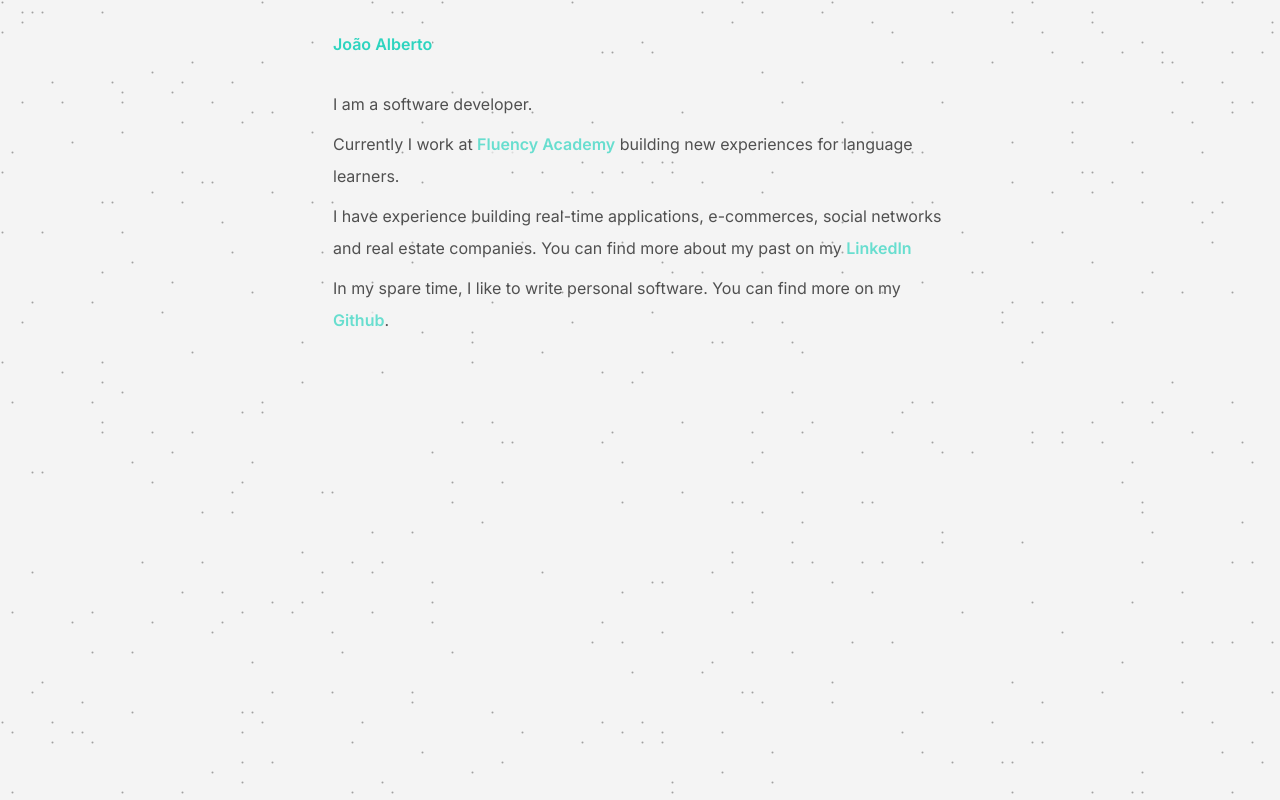
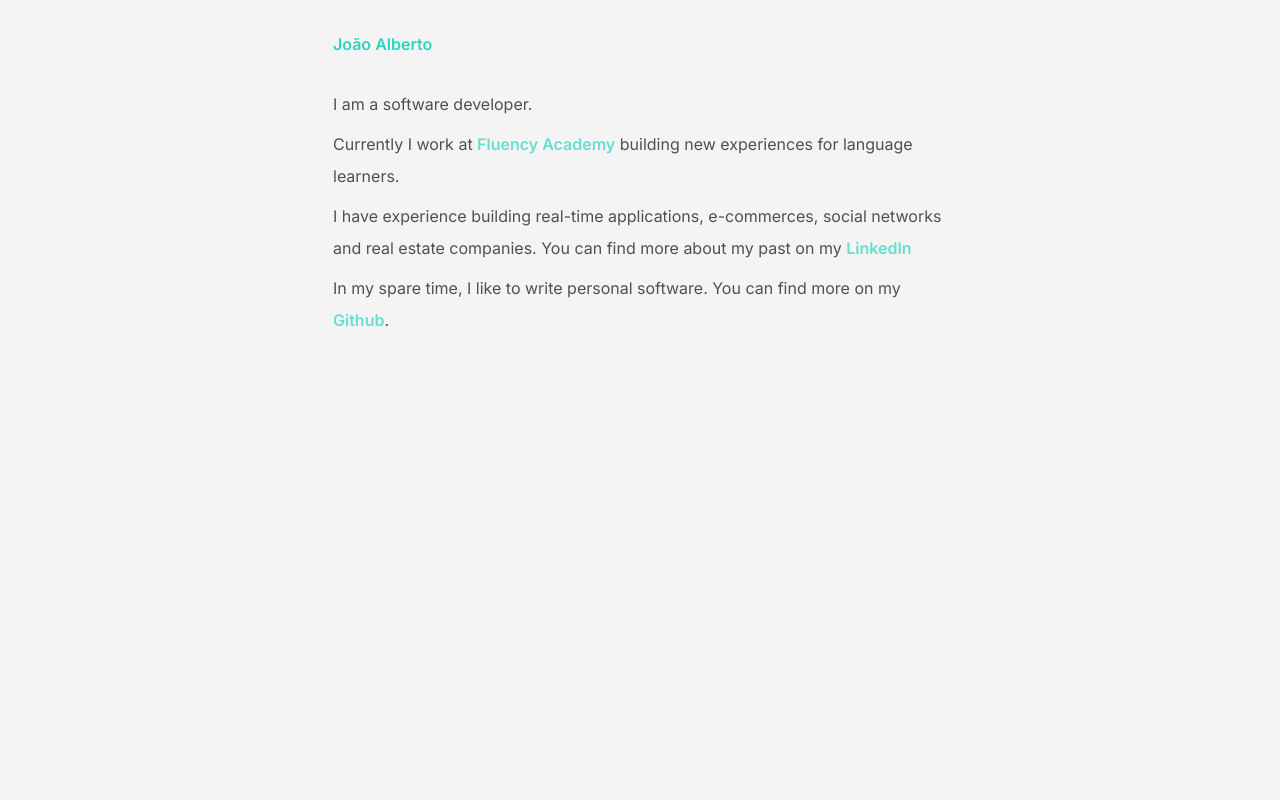
Before and after one commit to joaoalberto-dev/joaoalberto.dev, a Next.js app: page / in a window 1280 px wide. Built offline with nearby package versions, Linux system fonts and the light colour scheme.

Commit message:
chore: refactor and simplify canvas

```diff
--- a/src/components/canvas.tsx
+++ /dev/null
@@ -1,205 +0,0 @@
-"use client";
-
-import { useDarkMode } from "@/hooks/use-dark-mode";
-import { useEffect, useRef } from "react";
-
-const targetFPS = 24;
-const lightColor = `255,255,255`;
-const darkColor = `34,34,34`;
-const opacities = [
-  `.1`,
-  `.1`,
-  `.1`,
-  `.1`,
-  `.2`,
-  `.2`,
-  `.2`,
-  `.2`,
-  `.3`,
-  `.3`,
-  `.3`,
-  `.3`,
-  `.4`,
-  `.4`,
-  `.4`,
-  `.4`,
-  `.5`,
-  `.5`,
-  `.5`,
-  `.5`,
-  `.6`,
-  `.6`,
-  `.6`,
-  `.6`,
-];
-
-function createDots() {
-  const SCREEN_WIDTH = typeof window !== "undefined" ? window.innerWidth : 0;
-  const SCREEN_HEIGHT = typeof window !== "undefined" ? window.innerHeight : 0;
-  const dots: number[][] = [];
-
-  for (let row = 0; row <= SCREEN_HEIGHT / 10; row++) {
-    if (!dots[row]) dots[row] = [];
-
-    for (let col = 0; col <= SCREEN_WIDTH / 10; col++) {
-      dots[row][col] = Math.random() > 0.95 ? 1 : 0;
-    }
-  }
-
-  return dots;
-}
-
-function Canvas() {
-  let isForward = useRef(true);
-  const frame = useRef(0);
-  const hoveringElement = useRef<Element | null>(null);
-  const isDarkMode = useDarkMode();
-  const color = isDarkMode ? lightColor : darkColor;
-  const mouse = useRef<{ x: number; y: number }>({ x: -100, y: -100 });
-  const isClicking = useRef(false);
-  const canvas = useRef<HTMLCanvasElement | null>(null);
-  const dots = useRef(createDots());
-
-  useEffect(() => {
-    let timer: NodeJS.Timeout;
-
-    if (!canvas.current) return;
-
-    canvas.current.width = window.innerWidth;
-    canvas.current.height = window.innerHeight;
-
-    const context = canvas.current.getContext("2d");
-
-    if (!context) return;
-
-    function render(context: CanvasRenderingContext2D) {
-      const cycle = frame.current % opacities.length;
-
-      if (cycle === 0 && frame.current > 0) {
-        isForward.current = !isForward.current;
-      }
-
-      if (frame.current % (opacities.length * 2) === 0) {
-        dots.current = createDots();
-      }
-
-      context.fillStyle = `rgba(11, 11, 11, 1)`;
-      context.clearRect(0, 0, window.innerWidth, window.innerHeight);
-      const opacity =
-        opacities[isForward.current ? cycle : opacities.length - 1 - cycle];
-
-      let pos = {
-        x1: 0,
-        y1: 0,
-        x2: 0,
-        y2: 0,
-      };
-
-      if (hoveringElement.current !== null) {
-        const box = hoveringElement.current.getBoundingClientRect();
-        const x1 = Math.round(box.x / 10) - 1;
-        const y1 = Math.round(box.y / 10) - 1;
-        const x2 = Math.round(box.x / 10 + box.width / 10) + 1;
-        const y2 = Math.round(box.y / 10 + box.height / 10) + 1;
-
-        pos = {
-          x1,
-          y1,
-          x2,
-          y2,
-        };
-      }
-
-      for (let row = 0; row <= dots.current.length - 1; row++) {
-        for (let col = 0; col <= dots.current[row].length - 1; col++) {
-          const X = col * 10 + 2.5;
-          const Y = row * 10 + 2.5;
-
-          context.beginPath();
-          context.fillStyle = `rgba(${color},.1)`;
-          context.moveTo(col * 10 + 2.5, row * 10 + 2.5);
-
-          context.fillStyle = `rgba(${color},0)`;
-
-          if (dots.current[row][col])
-            context.fillStyle = `rgba(${color},${opacity})`;
-
-          context.arc(X, Y, 1, 0, Math.PI * 2);
-
-          context.closePath();
-
-          const a = X - mouse.current.x;
-          const b = Y - mouse.current.y;
-          const c = Math.sqrt(a * a + b * b);
-          const SIZE = isClicking.current ? 60 : 40;
-
-          if (hoveringElement.current === null && c < SIZE)
-            context.fillStyle = `rgba(255,0,0,1)`;
-
-          if (hoveringElement.current !== null) {
-            if (
-              row >= pos.y1 &&
-              row <= pos.y2 &&
-              col >= pos.x1 &&
-              col <= pos.x2
-            ) {
-              context.fillStyle = `rgba(255,0,0,1)`;
-            }
-          }
-
-          context.fill();
-        }
-      }
-
-      timer = setTimeout(() => {
-        requestAnimationFrame(() => {
-          render(context);
-        });
-      }, 1000 / targetFPS);
-
-      frame.current += 1;
-    }
-
-    render(context);
-
-    return () => {
-      clearTimeout(timer);
-    };
-  }, [dots, color]);
-
-  useEffect(() => {
-    window.addEventListener("pointerdown", () => (isClicking.current = true));
-    window.addEventListener("pointerup", () => (isClicking.current = false));
-
-    window.addEventListener("pointermove", (event) => {
-      const target = document.elementFromPoint(event.clientX, event.clientY);
-
-      if (target?.nodeName === "A") {
-        hoveringElement.current = target;
-      } else if (hoveringElement.current !== null) {
-        hoveringElement.current = null;
-      }
-
-      mouse.current = { x: event.clientX, y: event.clientY };
-    });
-
-    return () => {
-      window.removeEventListener(
-        "pointerdown",
-        () => (isClicking.current = true)
-      );
-      window.removeEventListener(
-        "pointerup",
-        () => (isClicking.current = false)
-      );
-
-      window.removeEventListener("pointermove", (event) => {
-        mouse.current = { x: event.clientX, y: event.clientY };
-      });
-    };
-  });
-
-  return <canvas ref={canvas} className="w-dvw h-dvh overscroll-none" />;
-}
-
-export { Canvas };
--- /dev/null
+++ b/src/components/canvas/index.tsx
@@ -0,0 +1,126 @@
+"use client";
+
+import { useDarkMode } from "@/hooks/use-dark-mode";
+import { useEffect, useRef } from "react";
+import {
+  createDots,
+  getElementBoundary,
+  isIntersecting,
+  targetFPS,
+} from "./utils";
+import { type Position } from "./types";
+
+function Canvas() {
+  const isDarkMode = useDarkMode();
+  const hoveringElement = useRef<Element | null>(null);
+  const mouse = useRef<{ x: number; y: number }>({ x: -100, y: -100 });
+  const isClicking = useRef(false);
+  const canvas = useRef<HTMLCanvasElement | null>(null);
+  const dots = useRef(createDots());
+
+  useEffect(() => {
+    const color = isDarkMode ? "rgb(255,255,255)" : "rgb(0,0,0)";
+    let timer: NodeJS.Timeout;
+
+    if (!canvas.current) return;
+
+    canvas.current.width = window.innerWidth;
+    canvas.current.height = window.innerHeight;
+
+    const context = canvas.current.getContext("2d");
+
+    if (!context) return;
+
+    function render(context: CanvasRenderingContext2D) {
+      if (!isClicking.current)
+        context.clearRect(0, 0, window.innerWidth, window.innerHeight);
+
+      let pos: Position = {
+        x1: 0,
+        y1: 0,
+        x2: 0,
+        y2: 0,
+      };
+
+      if (hoveringElement.current !== null) {
+        pos = getElementBoundary(hoveringElement.current);
+      }
+
+      for (let row = 0; row <= dots.current.length - 1; row++) {
+        for (let col = 0; col <= dots.current[row].length - 1; col++) {
+          const X = col * 10 + 2.5;
+          const Y = row * 10 + 2.5;
+
+          context.beginPath();
+          context.moveTo(X, Y);
+          context.closePath();
+
+          const a = X - mouse.current.x;
+          const b = Y - mouse.current.y;
+          const c = Math.sqrt(a * a + b * b);
+          const SIZE = 40;
+
+          if (!hoveringElement.current && c < SIZE) {
+            context.fillStyle = color;
+            context.arc(X, Y, 1, 0, Math.PI * 2);
+          }
+
+          if (hoveringElement.current && isIntersecting(row, col, pos)) {
+            context.fillStyle = color;
+            context.arc(X, Y, 1, 0, Math.PI * 2);
+          }
+
+          context.fill();
+        }
+      }
+
+      timer = setTimeout(() => {
+        requestAnimationFrame(() => {
+          render(context);
+        });
+      }, 1000 / targetFPS);
+    }
+
+    render(context);
+
+    return () => {
+      clearTimeout(timer);
+    };
+  }, [dots, isDarkMode]);
+
+  useEffect(() => {
+    window.addEventListener("pointerdown", () => (isClicking.current = true));
+    window.addEventListener("pointerup", () => (isClicking.current = false));
+
+    window.addEventListener("pointermove", (event) => {
+      const target = document.elementFromPoint(event.clientX, event.clientY);
+
+      if (target?.nodeName === "A") {
+        hoveringElement.current = target;
+      } else if (hoveringElement.current !== null) {
+        hoveringElement.current = null;
+      }
+
+      mouse.current = { x: event.clientX, y: event.clientY };
+    });
+
+    return () => {
+      window.removeEventListener(
+        "pointerdown",
+        () => (isClicking.current = true)
+      );
+      window.removeEventListener(
+        "pointerup",
+        () => (isClicking.current = false)
+      );
+
+      window.removeEventListener("pointermove", (event) => {
+        mouse.current = { x: event.clientX, y: event.clientY };
+      });
+    };
+  });
+
+  return <canvas ref={canvas} className="w-dvw h-dvh overscroll-none" />;
+}
+
+export { Canvas };
--- /dev/null
+++ b/src/components/canvas/types.ts
@@ -0,0 +1,8 @@
+type Position = {
+  x1: number | 0;
+  y1: number | 0;
+  x2: number | 0;
+  y2: number | 0;
+};
+
+export { type Position };
--- /dev/null
+++ b/src/components/canvas/utils.ts
@@ -0,0 +1,40 @@
+import { Position } from "./types";
+
+const targetFPS = 60;
+
+function createDots() {
+  const SCREEN_WIDTH = typeof window !== "undefined" ? window.innerWidth : 0;
+  const SCREEN_HEIGHT = typeof window !== "undefined" ? window.innerHeight : 0;
+  const dots: number[][] = [];
+
+  for (let row = 0; row <= SCREEN_HEIGHT / 10; row++) {
+    if (!dots[row]) dots[row] = [];
+
+    for (let col = 0; col <= SCREEN_WIDTH / 10; col++) {
+      dots[row][col] = Math.random() > 0.95 ? 1 : 0;
+    }
+  }
+
+  return dots;
+}
+
+function getElementBoundary(target: Element) {
+  const box = target.getBoundingClientRect();
+  const x1 = Math.round(box.x / 10) - 1;
+  const y1 = Math.round(box.y / 10) - 1;
+  const x2 = Math.round(box.x / 10 + box.width / 10) + 1;
+  const y2 = Math.round(box.y / 10 + box.height / 10) + 1;
+
+  return {
+    x1,
+    y1,
+    x2,
+    y2,
+  };
+}
+
+function isIntersecting(x: number, y: number, pos: Position) {
+  return x >= pos.y1 && x <= pos.y2 && y >= pos.x1 && y <= pos.x2;
+}
+
+export { createDots, getElementBoundary, targetFPS, isIntersecting };
```
